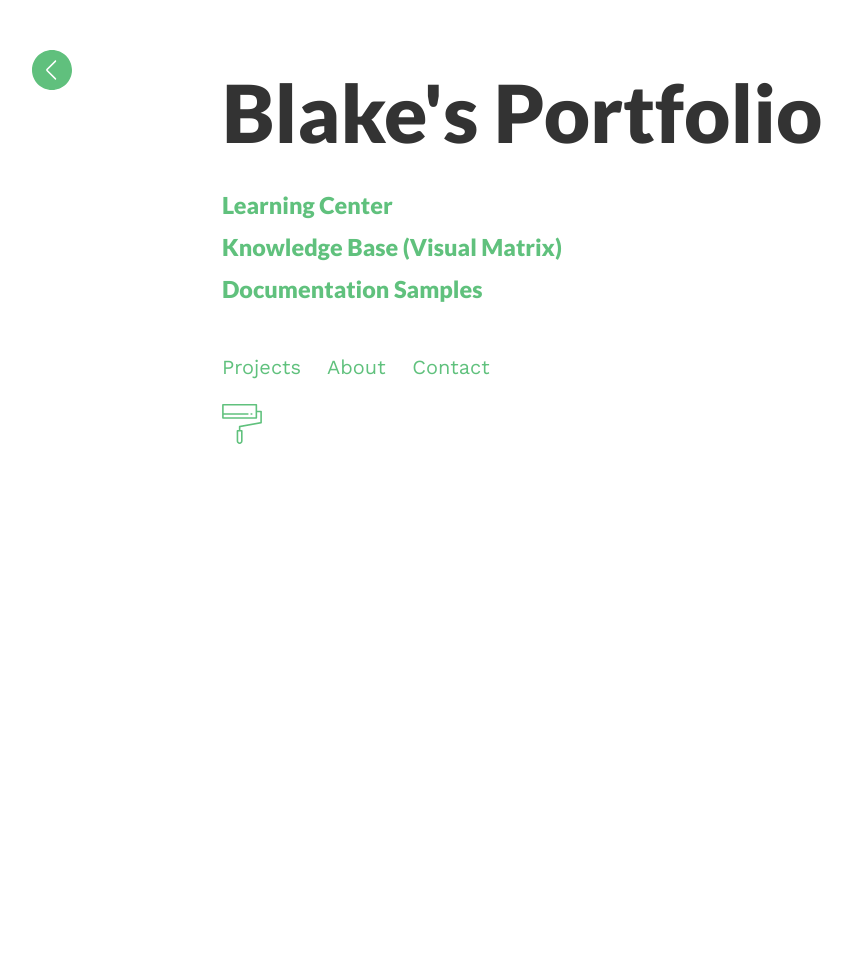
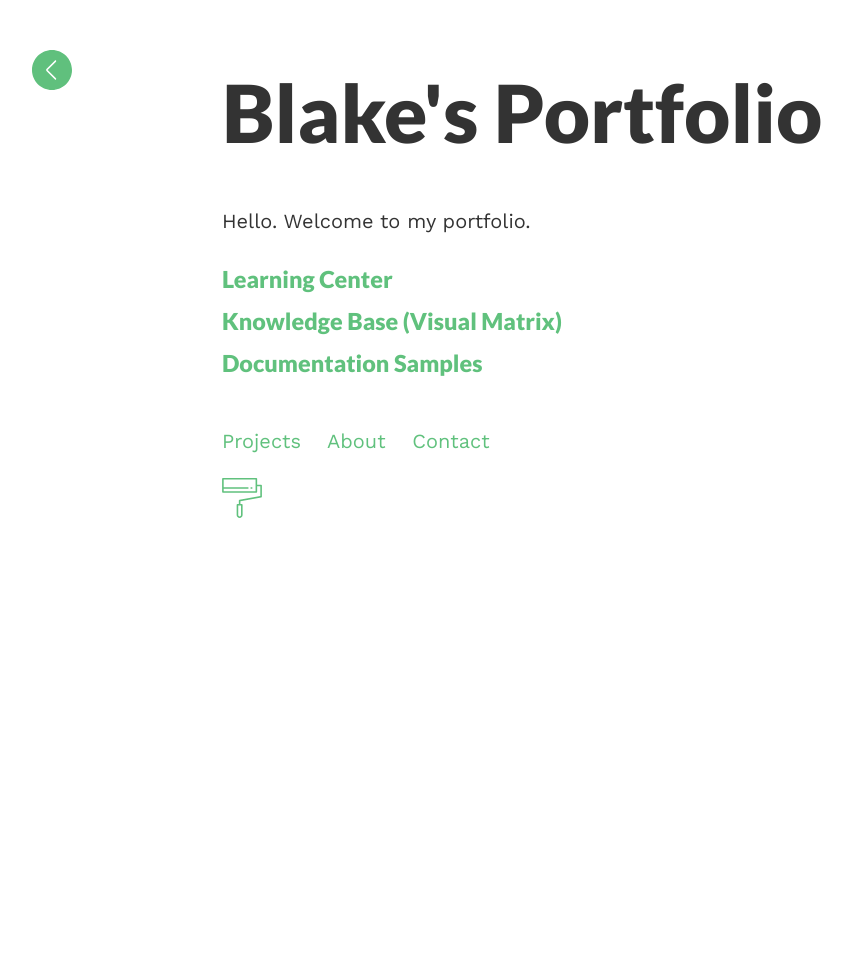
Before and after one commit to blake1ward/portfolio, a Jekyll site: the page built from index.html, in a window 1280 px wide. Shown: the whole page, without its empty margins (18-870 px from the left). Built offline with Jekyll 4.4.1, drawn with Linux system fonts in a browser that asks for light colours.

Commit message:
Update index.html

```diff
--- a/index.html
+++ b/index.html
@@ -2,6 +2,7 @@
 layout: default
 ---
 <h1 class="headline">{{site.title}}</h1>
+<p>Hello. Welcome to my portfolio.</p>
 {% for post in site.posts %}
 <h3><a href="{{post.url | prepend: site.baseurl}}">{{post.title}}</a></h3>
 {% endfor %}
```
